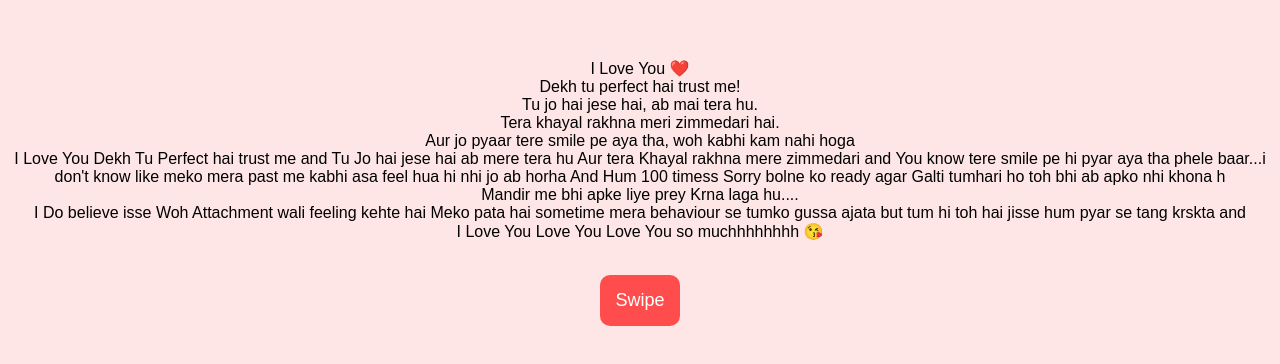
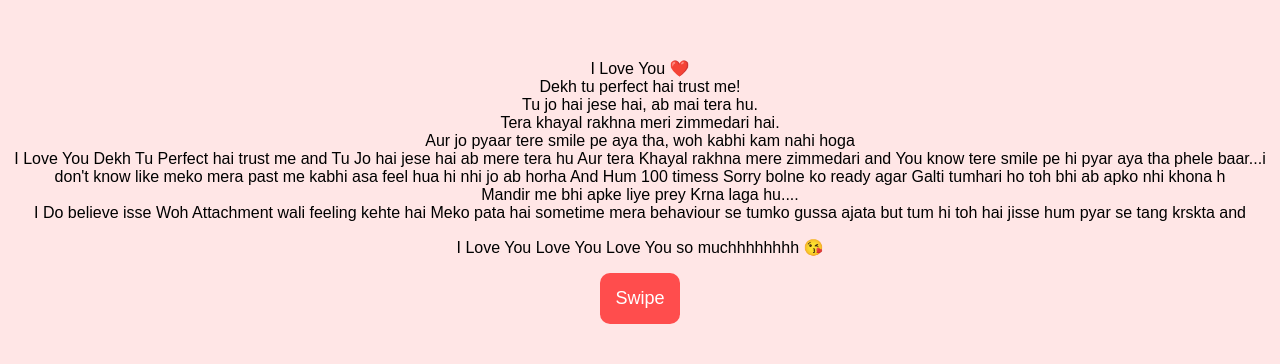
Before and after one commit to sujal8791/Ahm, a plain HTML site: page page4.html in a window 1280 px wide. Shown: the part 194-558 px from the top of the page. Drawn offline with Linux system fonts and the light colour scheme.

Commit message:
Update page4.html

```diff
--- a/page4.html
+++ b/page4.html
@@ -17,7 +17,7 @@
             I Love You Dekh Tu Perfect hai trust me and Tu Jo hai jese hai ab mere tera hu Aur tera Khayal rakhna mere zimmedari and You know tere smile pe hi pyar aya tha phele baar...i don't know like meko mera past me kabhi asa feel hua hi nhi jo ab horha And Hum 100 timess Sorry bolne ko ready agar Galti tumhari ho toh bhi ab apko nhi khona h <br>
             Mandir me bhi apke liye prey Krna laga hu....<br>
             I Do believe isse Woh Attachment wali feeling kehte hai Meko pata hai sometime mera behaviour se tumko gussa ajata but tum hi toh hai jisse hum pyar se tang krskta and <br>
-            I Love You Love You Love You so muchhhhhhhh 😘 <br><br>
+            <p></p>I Love You Love You Love You so muchhhhhhhh 😘 <p><p>
         </p>
         <button onclick="finalPage()" class="swipe-button">Swipe</button>
     </div>
```
